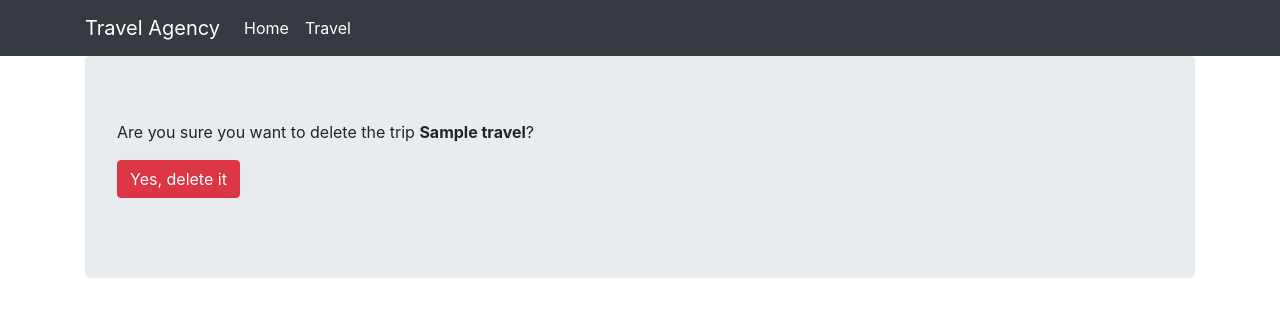
After one commit to DanielGyure/TravelProject, a Django app: page /travels/1/delete in a window 1280 px wide. The commit adds this page. Shown: the top 317 px of the page. Run offline with Django 4.2, Linux system fonts and the light colour scheme; tables that the repository leaves empty hold one stand-in row (values such as "Sample post"); some libraries are stand-ins or nearby versions.

Commit message:
Added Delete Travel view

```diff
--- a/TravelProject/TravelProject/urls.py
+++ b/TravelProject/TravelProject/urls.py
@@ -15,8 +15,7 @@ Including another URLconf
 """
 from django.contrib import admin
 from django.urls import path
-from viewer.views import WelcomeView, TravelListView, TravelDetailView, \
-    CreateTravelView, UpdateTravelView
+from viewer.views import WelcomeView, TravelListView, TravelDetailView, CreateTravelView, UpdateTravelView, DeleteTravel
 
 urlpatterns = [
     path('admin/', admin.site.urls),
@@ -25,4 +24,5 @@ urlpatterns = [
     path('travels/<int:pk>', TravelDetailView.as_view(), name='travel_detail'),
     path('travels/create', CreateTravelView.as_view(), name='create_travel'),
     path('travels/<int:pk>/update', UpdateTravelView.as_view(), name='update_travel'),
+    path('travels/<int:pk>/delete', DeleteTravel.as_view(), name="delete_travel"),
 ]
--- /dev/null
+++ b/TravelProject/viewer/templates/delete_travel.html
@@ -0,0 +1,15 @@
+{% extends 'base.html'  %}
+
+{% block content %}
+
+<form method="post">
+
+    {% csrf_token %}
+
+    <p>Are you sure you want to delete the trip <b>{{travel.name}}</b>?</p>
+
+    <input type="submit" value="Yes, delete it" class="btn btn-danger">
+
+</form>
+
+{% endblock %}
--- a/TravelProject/viewer/templates/travel_detail.html
+++ b/TravelProject/viewer/templates/travel_detail.html
@@ -3,6 +3,7 @@
 {% block content %}
 
 <a href="{% url 'update_travel' travel.id %}" class="btn btn-success">Update Trip</a>
+<a href="{% url 'delete_travel' travel.id %}" class="btn btn-success">Delete Trip</a>
 
 <hr>
 
--- a/TravelProject/viewer/views.py
+++ b/TravelProject/viewer/views.py
@@ -1,6 +1,6 @@
 import random
 from django.http import HttpResponse
-from django.views.generic import TemplateView, ListView, DetailView, CreateView, UpdateView
+from django.views.generic import TemplateView, ListView, DetailView, CreateView, UpdateView, DeleteView
 from django.shortcuts import render
 from viewer.models import Travel
 from django.urls import reverse_lazy
@@ -31,3 +31,9 @@ class UpdateTravelView(UpdateView):
     fields = '__all__'
     success_url = reverse_lazy('travels')
     context_object_name = 'travel'
+
+class DeleteTravel(DeleteView):
+    template_name = 'delete_travel.html'
+    model = Travel
+    context_object_name = 'travel'
+    success_url = reverse_lazy('travels')
```
